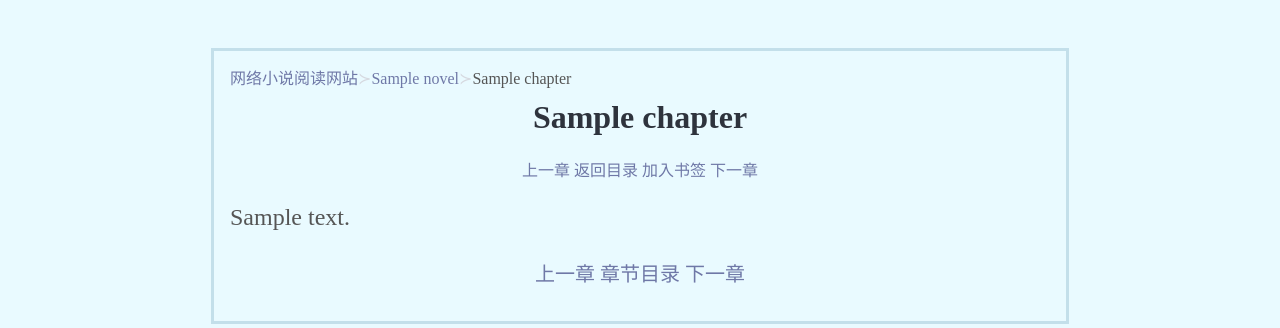
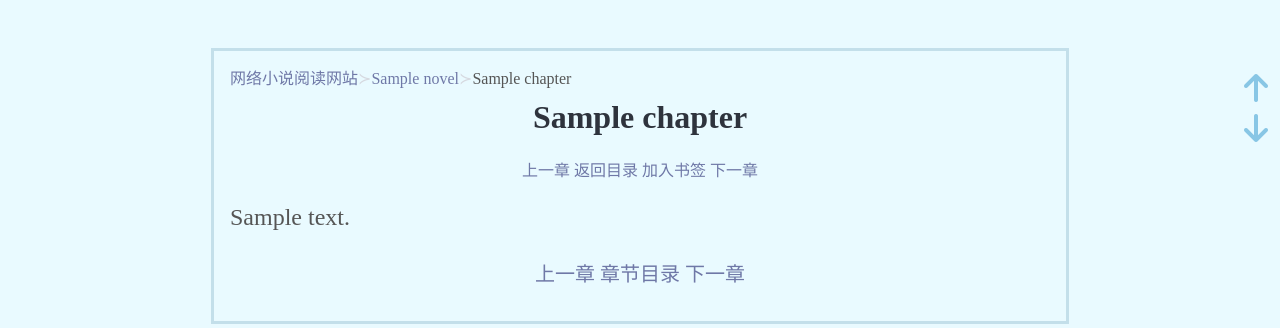
Before and after one commit to hesic73/webnovel, a FastAPI app: page /novel/1/1.html in a window 1280 px wide. Shown: the part 56-384 px from the top of the page. Run offline with FastAPI, Linux system fonts and the light colour scheme; tables that the repository leaves empty hold one stand-in row (values such as "Sample post"); parts of the project's set-up code (start-up, migrations or seed data) failed here and were passed over.

Commit message:
scroll to top/bottom

```diff
--- a/app/router/pages.py
+++ b/app/router/pages.py
@@ -14,7 +14,7 @@ from app.enums import Genre, ScraperSource
 from app.schema.novel import Novel
 from app.schema.chapter import Chapter
 
-router = APIRouter(tags=["Pages"])
+router = APIRouter(tags=["Pages"], include_in_schema=False)
 
 
 _DEFAULT_NOVEL_PAGE_SIZE = 20
--- a/static/css/common.css
+++ b/static/css/common.css
@@ -131,3 +131,35 @@ table td {
 .spacer {
     height: 10vh;
 }
+
+
+
+.reader_mark0 {
+    width: 2rem;
+    height: 2rem;
+    top: 8rem;
+    position: fixed;
+    right: 0.5rem;
+}
+
+.reader_mark0 a {
+    width: 2rem;
+    height: 2rem;
+    display: block;
+    color: #88c6e5 !important;
+}
+
+.reader_mark1 {
+    width: 2rem;
+    height: 2rem;
+    top: 10.5rem;
+    position: fixed;
+    right: 0.5rem;
+}
+
+.reader_mark1 a {
+    width: 2rem;
+    height: 2rem;
+    display: block;
+    color: #88c6e5 !important;
+}
--- a/static/js/chapter.js
+++ b/static/js/chapter.js
@@ -18,3 +18,12 @@ document.addEventListener("DOMContentLoaded", function () {
         return;
     }
 });
+
+
+function scrollToTop() {
+    window.scrollTo({ top: 0, behavior: 'smooth' });
+}
+
+function scrollToBottom() {
+    window.scrollTo({ top: document.body.scrollHeight, behavior: 'smooth' });
+}
--- a/templates/base.html.jinja
+++ b/templates/base.html.jinja
@@ -10,6 +10,7 @@
     <link rel="stylesheet" href="https://cdnjs.cloudflare.com/ajax/libs/font-awesome/6.5.2/css/all.min.css"
         integrity="sha512-SnH5WK+bZxgPHs44uWIX+LLJAJ9/2PkPKZ5QiAj6Ta86w+fsb2TkcmfRyVX3pBnMFcV7oQPJkl9QevSCWr3W6A=="
         crossorigin="anonymous" referrerpolicy="no-referrer" />
+    <link id="favicon" rel="icon" type="image/x-icon" href="static/images/favicon.ico">
 </head>
 
 <body>
--- a/templates/chapter.html.jinja
+++ b/templates/chapter.html.jinja
@@ -65,6 +65,22 @@
 
     </div>
 </section>
+
+<div class="reader_mark0">
+    <a onclick="scrollToTop()">
+        <span class="icon is-medium">
+            <i class="fa-solid fa-2x fa-arrow-up"></i>
+        </span>
+    </a>
+</div>
+
+<div class="reader_mark1">
+    <a onclick="scrollToBottom()">
+        <span class="icon is-medium">
+            <i class="fa-solid fa-2x fa-arrow-down"></i>
+        </span>
+    </a>
+</div>
 <script src="/static/js/chapter.js"></script>
 <script src="/static/js/add_bookmark.js"></script>
 {% endblock %}
```
Also changed, not shown: static/images/favicon.ico (added).
